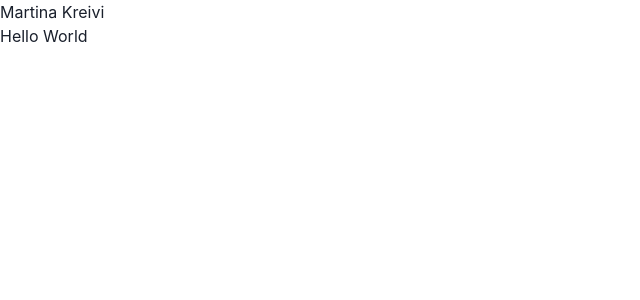
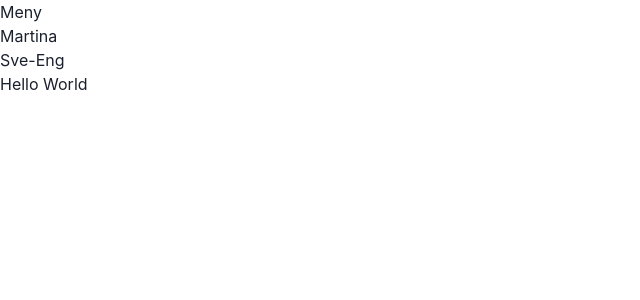
Before and after one commit to mkreivi/UpdatedCVMartina, a React (Vite) app: page / in a window 1280 px wide. Shown: the top 300 px of the page, without its empty margins (0-640 px from the left). Built offline with nearby package versions, Linux system fonts and the light colour scheme.

Commit message:
Header (wip)

```diff
--- a/src/Components/Header.tsx
+++ b/src/Components/Header.tsx
@@ -1,8 +1,11 @@
+import { Box } from "@chakra-ui/react";
 function Header() {
   return (
-    <header>
-      <h1>Martina Kreivi</h1>
-    </header>
+    <Box>
+      <Box>Meny</Box>
+      <Box>Martina</Box>
+      <Box>Sve-Eng</Box>
+    </Box>
   );
 }
 
```
